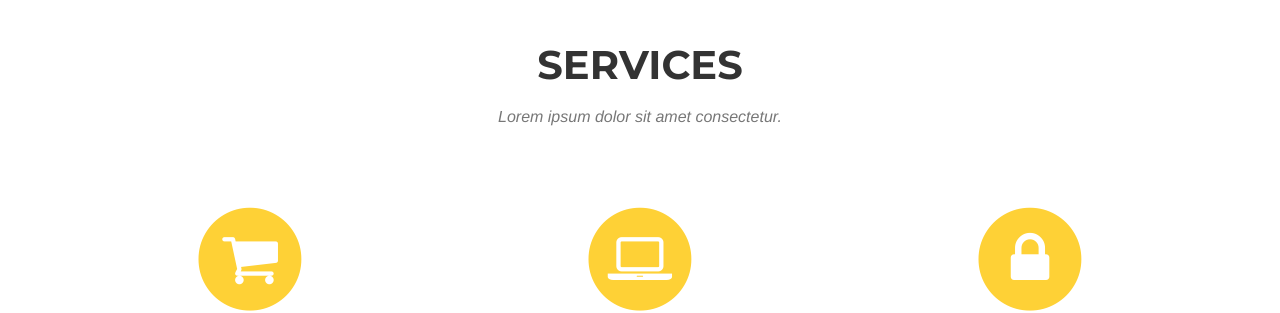
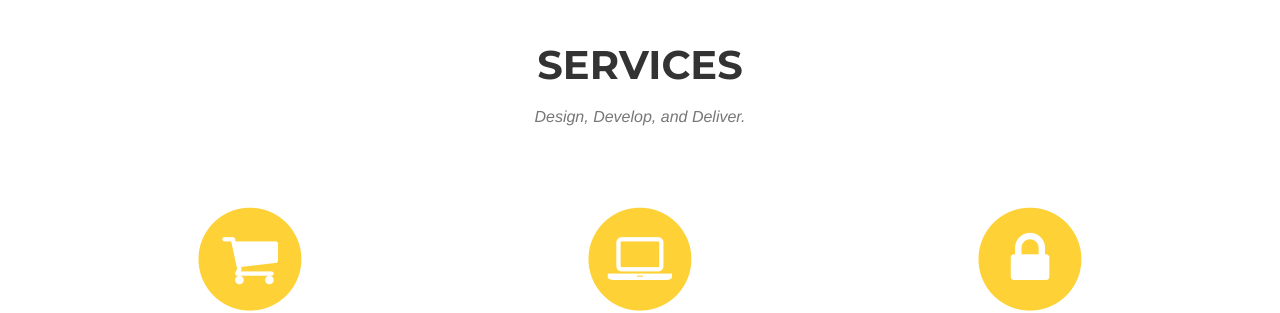
Before and after one commit to coderack/coderack.github.io, a Jekyll site: the page built from index.html, in a window 1280 px wide and 900 px high, scrolled down 788 px. Shown: the part 152-465 px from the top of the window. Built offline with Jekyll 4.4.1, drawn with Linux system fonts in a browser that asks for light colours; some web fonts are replaced.

Commit message:
Updated services.html

```diff
--- a/_includes/services.html
+++ b/_includes/services.html
@@ -4,7 +4,7 @@
             <div class="row">
                 <div class="col-lg-12 text-center">
                     <h2 class="section-heading">Services</h2>
-                    <h3 class="section-subheading text-muted">Lorem ipsum dolor sit amet consectetur.</h3>
+                    <h3 class="section-subheading text-muted">Design, Develop, and Deliver.</h3>
                 </div>
             </div>
             <div class="row text-center">
```
